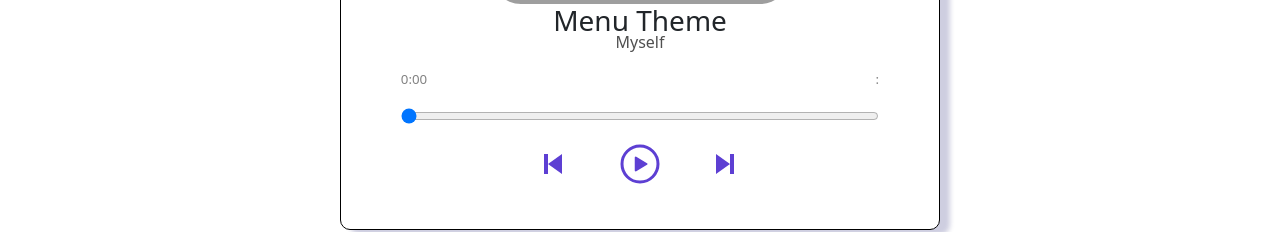
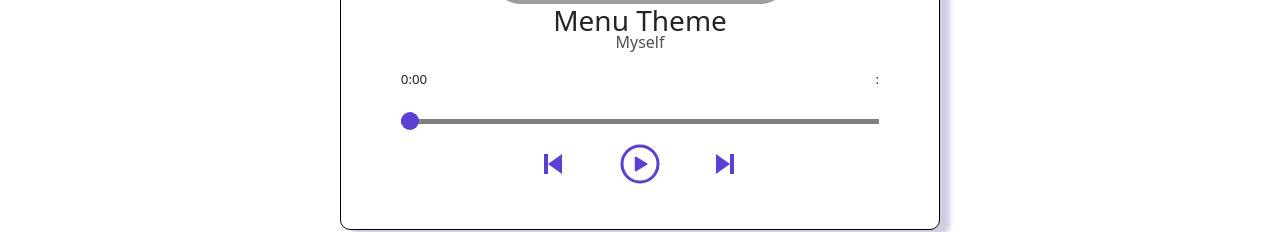
Before and after one commit to KardoSar/ModernMusicPlayer, a React (Vite) app in the folder musicplayer.client/: page /player in a window 1280 px wide. Shown: the part 415-647 px from the top of the page. Built offline with nearby package versions, Linux system fonts and the light colour scheme; grey boxes are pictures that could not be loaded.

Commit message:
UI and behavior update for slider

```diff
--- a/musicplayer.client/src/component/Audio.jsx
+++ b/musicplayer.client/src/component/Audio.jsx
@@ -8,6 +8,7 @@ export const getAudio = (onLoadCallBack) => {
         audio = new Howl({
             src: [menutheme],
             html5: true,
+            preload: 'auto',
             onload: () => {
                 console.log("Audio loaded successfully");
                 if (onLoadCallBack)
--- a/musicplayer.client/src/component/Player.jsx
+++ b/musicplayer.client/src/component/Player.jsx
@@ -117,16 +117,18 @@ export default function Player() {
                     type="range"
                     min="0"
                     max={totalSeconds ? totalSeconds : 0}
-                    value={seconds || 0 }
+                    value={seconds || 0}
                     //default="0"
                     step={0.1}
                     value={seconds}
                     className="timeline"
                     onChange={(e) => {
                         const newTime = parseFloat(e.target.value);
+                        setSeconds(newTime);
+                    }}
+                    onMouseUp={(e) => {
+                        const newTime = parseFloat(e.target.value);
                         seekAudio(newTime);
-                        setSeconds(newTime);
-
                     }}
                 />
             </div>
--- a/musicplayer.client/src/styles.css
+++ b/musicplayer.client/src/styles.css
@@ -54,7 +54,6 @@ body {
     width: 80%;
     display: flex;
     justify-content: space-between;
-    color: #828282;
     font-size: smaller;
     align-items: baseline;
 }
@@ -66,13 +65,40 @@ body {
 
 .timeline {
     width: 80%;
-    background: transparent;
-    background-color: black;
+    cursor: pointer;
+    background-color: blue;
+    -moz-appearance: none;
+    -webkit-appearance: none;
+    appearance: none;
+    border: none;
+
 }
 
-input[type="range"] {
-    background-color: #27ae60;
+.timeline::-webkit-slider-runnable-track {
+    background-color: gray;
+    height: 5px;
 }
+
+
+
+
+.timeline::-webkit-slider-thumb {
+    appearance: none;
+    -webkit-appearance: none;
+    margin-top: -7px;
+
+    height: 18px;
+    width: 18px;
+    background-color: #5D3FD3;
+    border-radius: 50%;
+
+}
+
+
+/*input[type="range"] {
+    background-color: gray;
+}
+    */
 
 @media (max-width: 900px) {
     .component {
```
